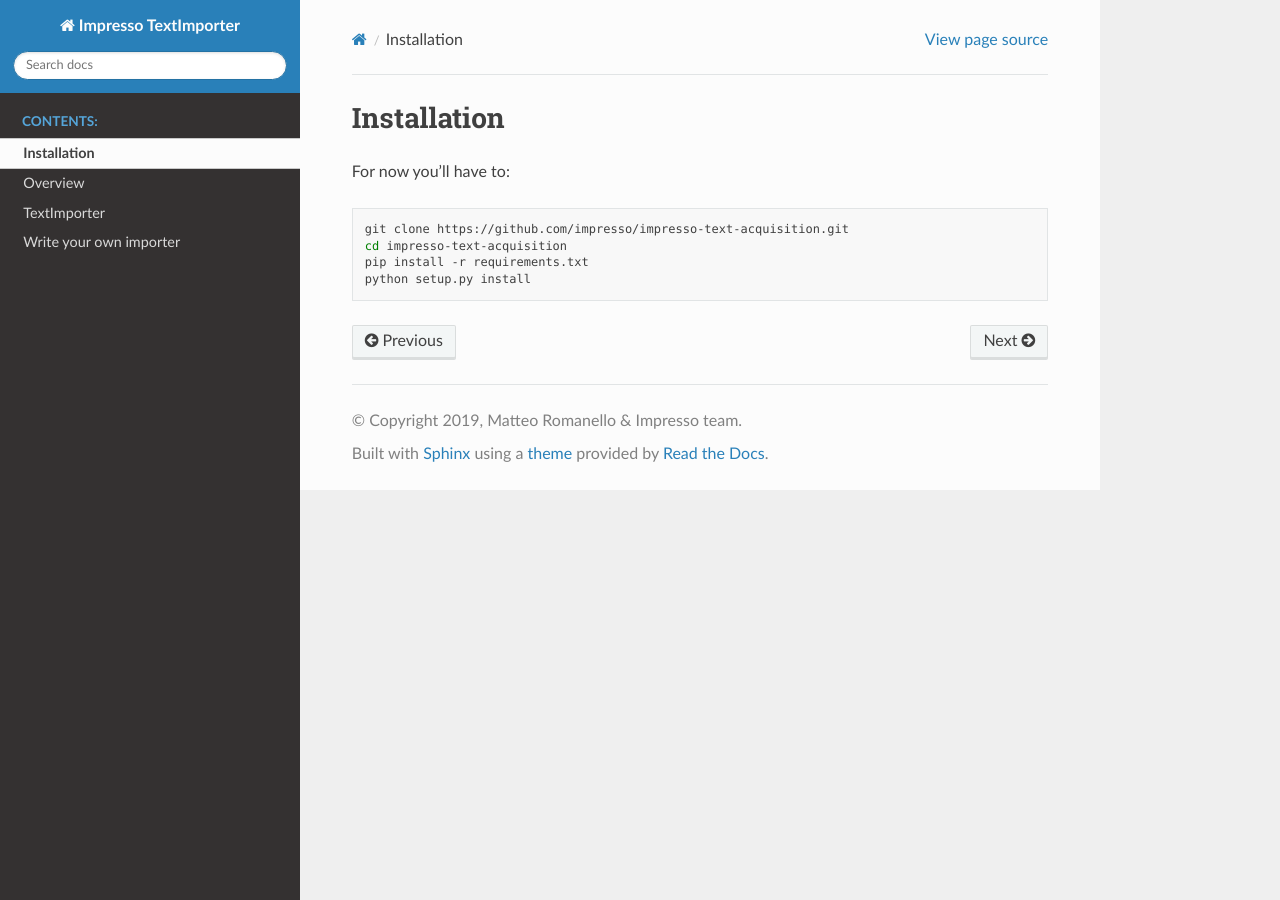
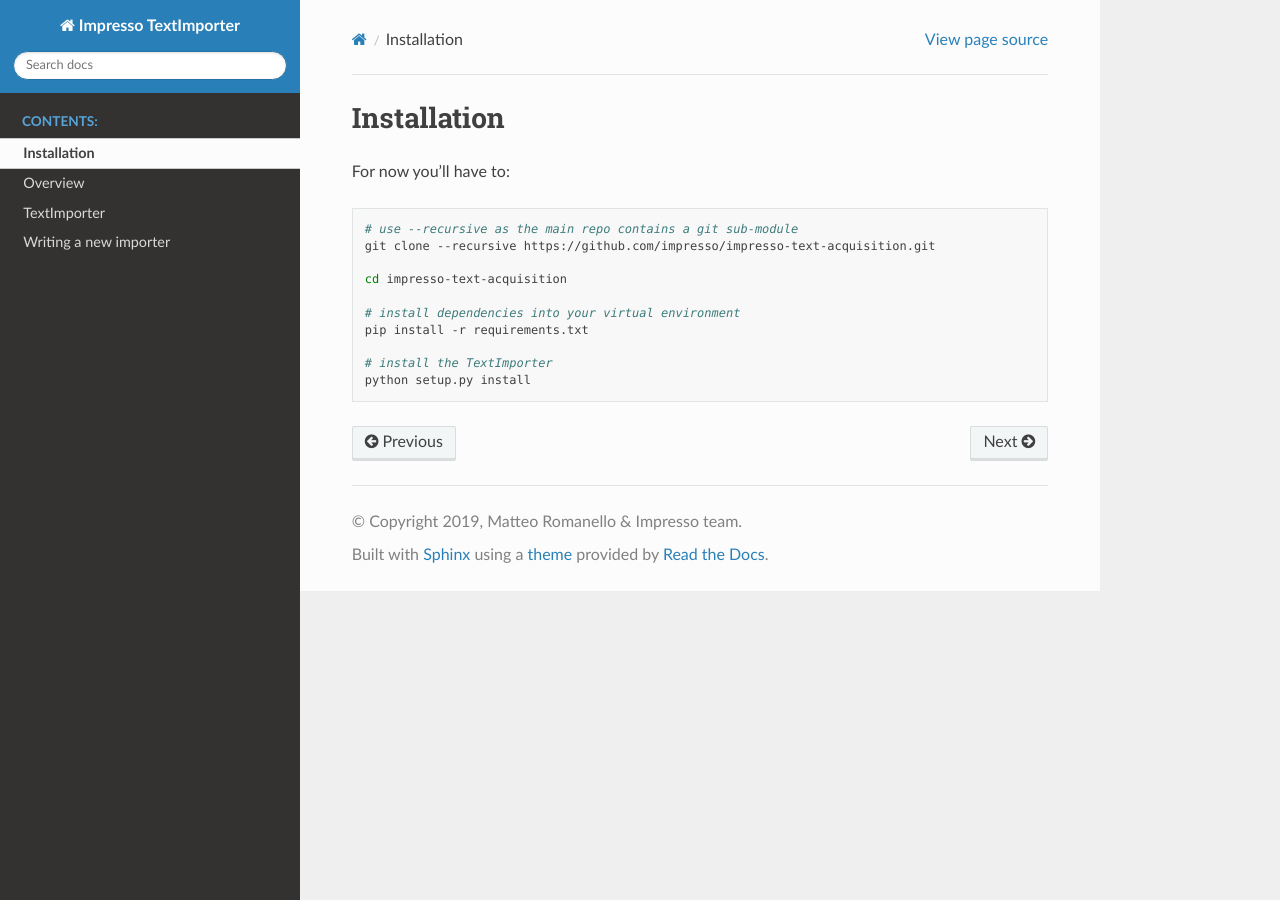
Before and after one commit to impresso/impresso-text-acquisition, a Sphinx documentation site: the page built from docs/install.rst, in a window 1280 px wide. Built offline with Sphinx 7.4.7 and the Read the Docs theme 2.0.0, drawn with Linux system fonts in a browser that asks for light colours.

Commit message:
a bit more work on the documentation. almost there

```diff
--- a/docs/conf.py
+++ b/docs/conf.py
@@ -33,7 +33,8 @@ release = ''
 # ones.
 extensions = [
     'sphinx.ext.githubpages',
-    'sphinx.ext.autodoc'
+    'sphinx.ext.autodoc',
+    'sphinx.ext.autosectionlabel'
 ]
 
 autoclass_content = "both"
--- a/docs/install.rst
+++ b/docs/install.rst
@@ -5,7 +5,13 @@ For now you'll have to:
 
 .. code-block:: bash
 
-  git clone https://github.com/impresso/impresso-text-acquisition.git
+  # use --recursive as the main repo contains a git sub-module
+  git clone --recursive https://github.com/impresso/impresso-text-acquisition.git
+
   cd impresso-text-acquisition
+
+  # install dependencies into your virtual environment
   pip install -r requirements.txt
+
+  # install the TextImporter
   python setup.py install
```
Also changed, not shown: docs/custom_importer.rst (+24 -12 lines).
